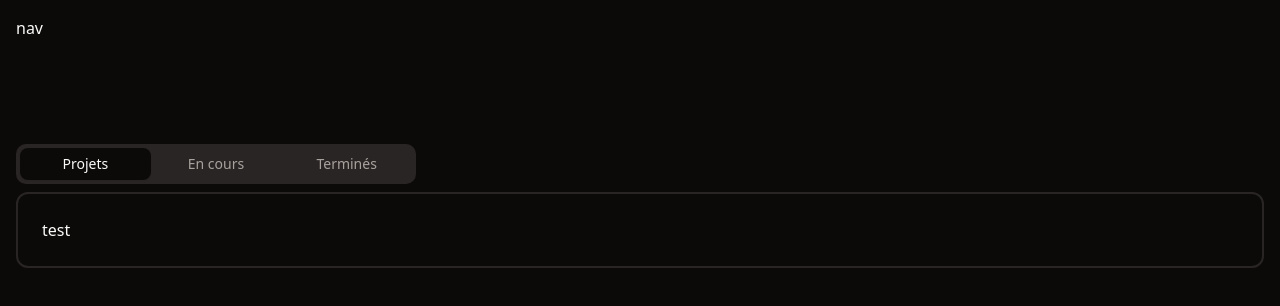
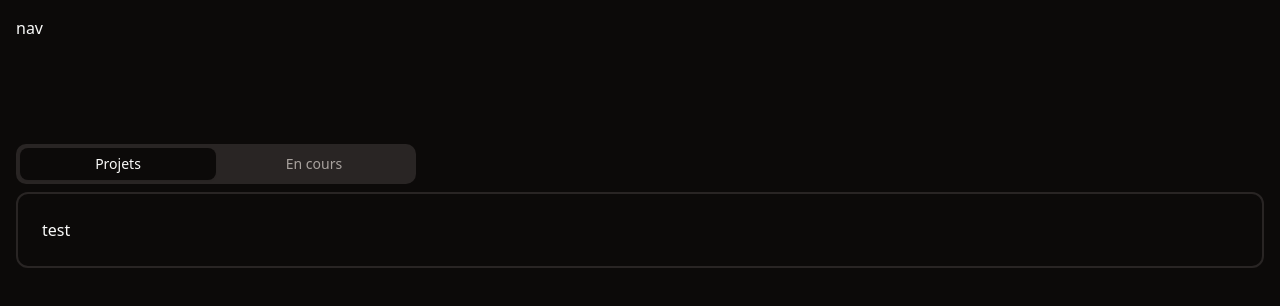
Before and after one commit to Elracoon/ESPL-hub-client, a React (Vite) app: page / in a window 1280 px wide. Shown: the top 306 px of the page. Built offline with nearby package versions, Linux system fonts and the light colour scheme.

Commit message:
Init dashboard tabs

```diff
--- a/src/pages/Dashboard.tsx
+++ b/src/pages/Dashboard.tsx
@@ -7,10 +7,10 @@ export default function Dashboard() {
 		<section className="w-screen h-full p-4">
 			<Nav />
 			<Tabs defaultValue="tab1">
-                <TabsList className="grid grid-cols-3 w-[400px]">
+                <TabsList className="grid grid-cols-2 w-[400px]">
                     <TabsTrigger value="tab1">Projets</TabsTrigger>
                     <TabsTrigger value="tab2">En cours</TabsTrigger>
-                    <TabsTrigger value="tab2">Terminés</TabsTrigger>
+                    {/* <TabsTrigger value="tab2">Terminés</TabsTrigger> */}
                 </TabsList>
 				<TabsContent value="tab1" className="tabs-content-dashboard">
 					<h1>test</h1>
```
